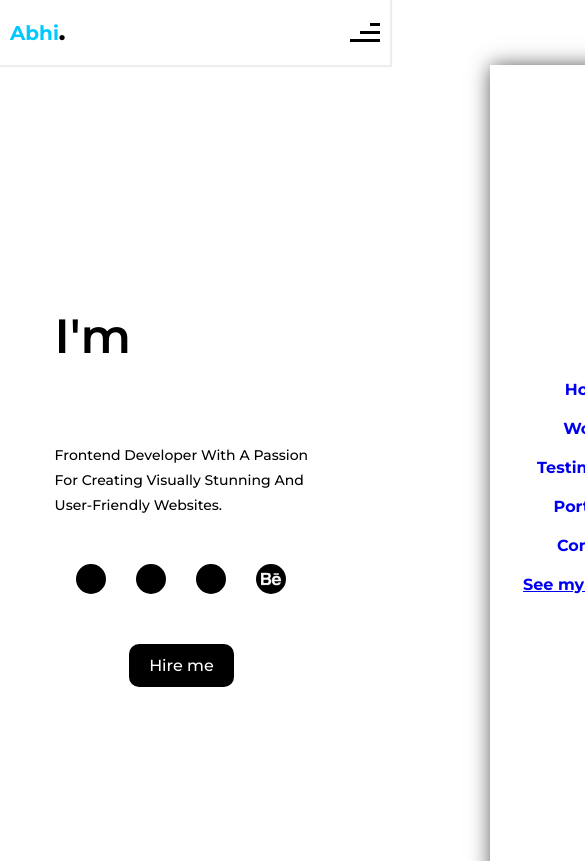
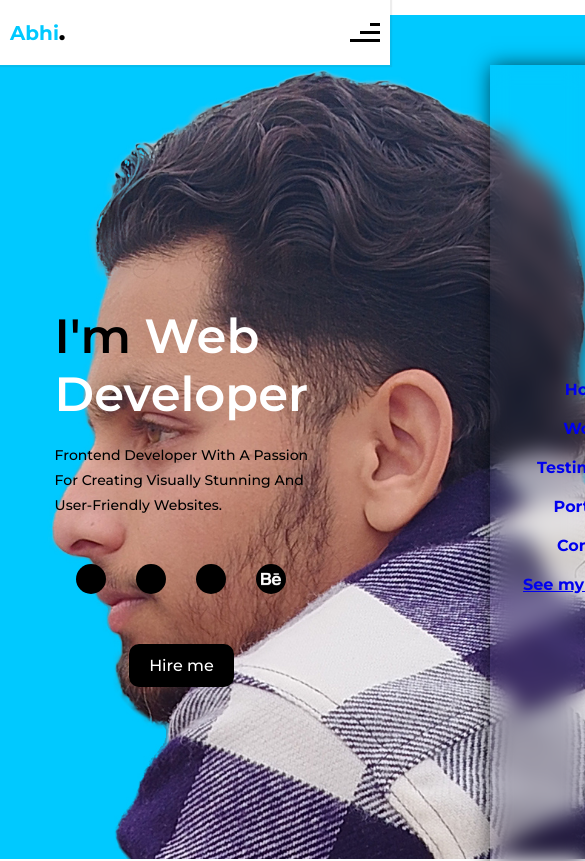
Before and after one commit to AbhiShekSehjal/myProtfolioWIthReact.js, a React (Vite) app: page / in a window 390 px wide. Shown: the top 861 px of the page, 585 px wide, since content can reach past the window. Built offline with nearby package versions, Linux system fonts and the light colour scheme; some icons are missing.

Commit message:
done mobile responsive 2nd

```diff
--- a/src/home/components/header/Header.css
+++ b/src/home/components/header/Header.css
@@ -101,13 +101,13 @@ h1 {
     }
 
     .heroImage {
-        /* flex: 0;
+        flex: 0;
         height: 100vh;
         width: 100vh;
         border-radius: 0;
         position: absolute;
-        animation: none; */
-        display: none;
+        animation: none;
+        /* display: none; */
     }
 
     .spanText2 {
```
